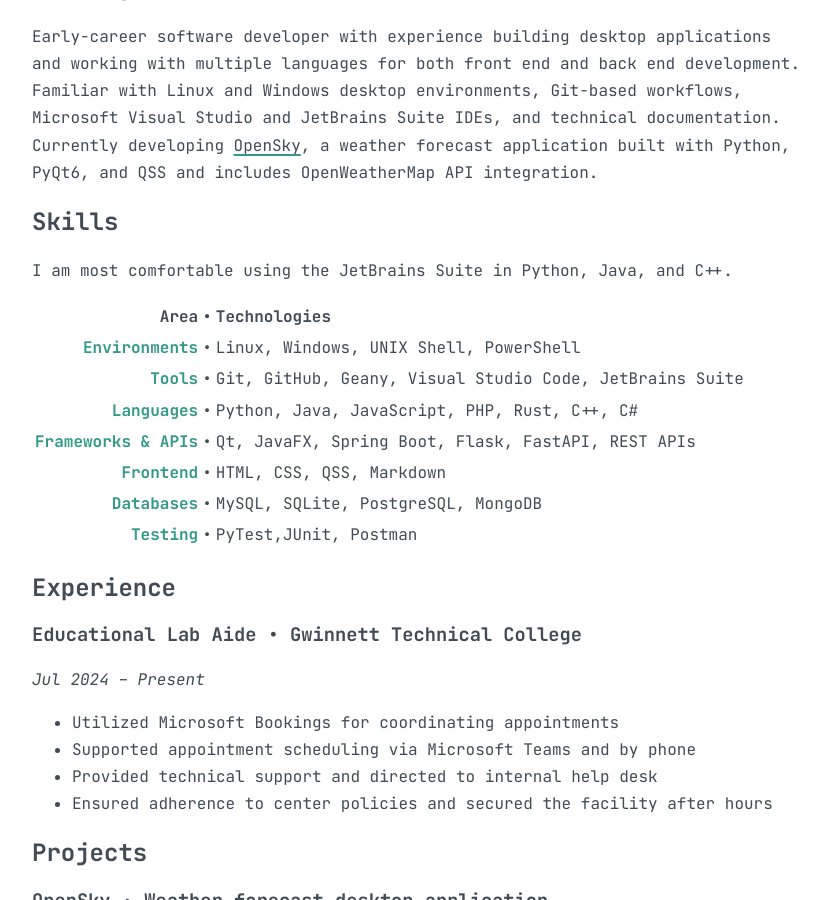
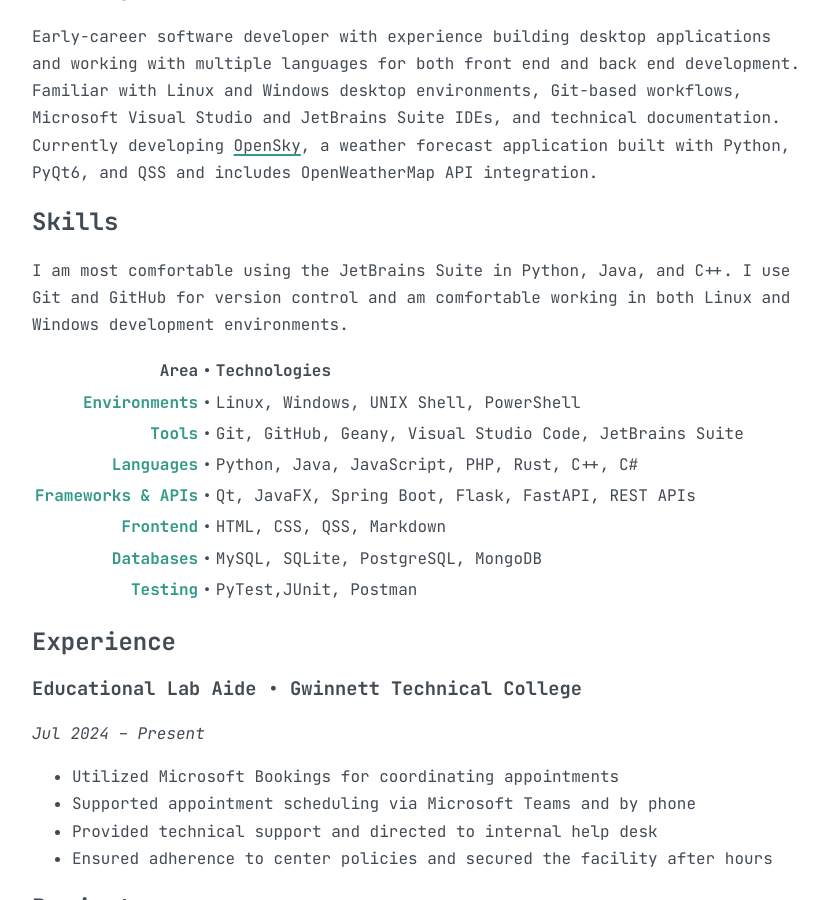
Before and after one commit to 8Bitsian/Resume, a Jekyll site: the page built from pages/resume.md, in a window 1280 px wide and 900 px high, scrolled down 328 px. Shown: the whole window, without its empty margins (224-1051 px from the left). Built offline with Jekyll 4.4.1, drawn with Linux system fonts in a browser that asks for light colours.

Commit message:
Update resume with additional skills
Expanded skills section to include Git and GitHub usage.

```diff
--- a/pages/resume.md
+++ b/pages/resume.md
@@ -15,7 +15,7 @@ permalink: /resume/
 Early-career software developer with experience building desktop applications and working with multiple languages for both front end and back end development. Familiar with Linux and Windows desktop environments, Git-based workflows, Microsoft Visual Studio and JetBrains Suite IDEs, and technical documentation. Currently developing [OpenSky]({{ '/projects/' | relative_url }}), a weather forecast application built with Python, PyQt6, and QSS and includes OpenWeatherMap API integration.
 
 ## Skills
-I am most comfortable using the JetBrains Suite in Python, Java, and C++.
+I am most comfortable using the JetBrains Suite in Python, Java, and C++. I use Git and GitHub for version control and am comfortable working in both Linux and Windows development environments.
 
 | Area | • | Technologies |
 | ---: | :---: | :--- |
```
